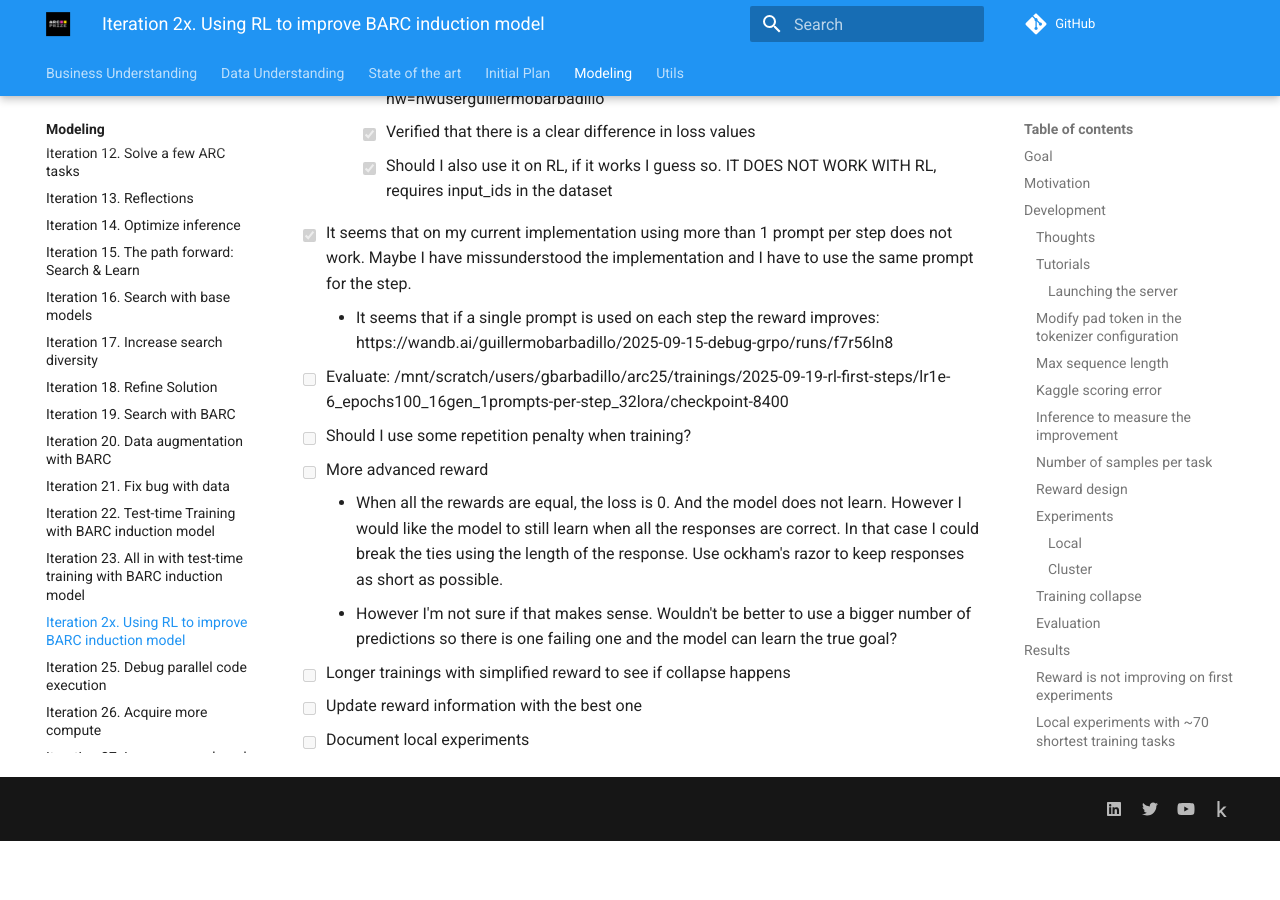
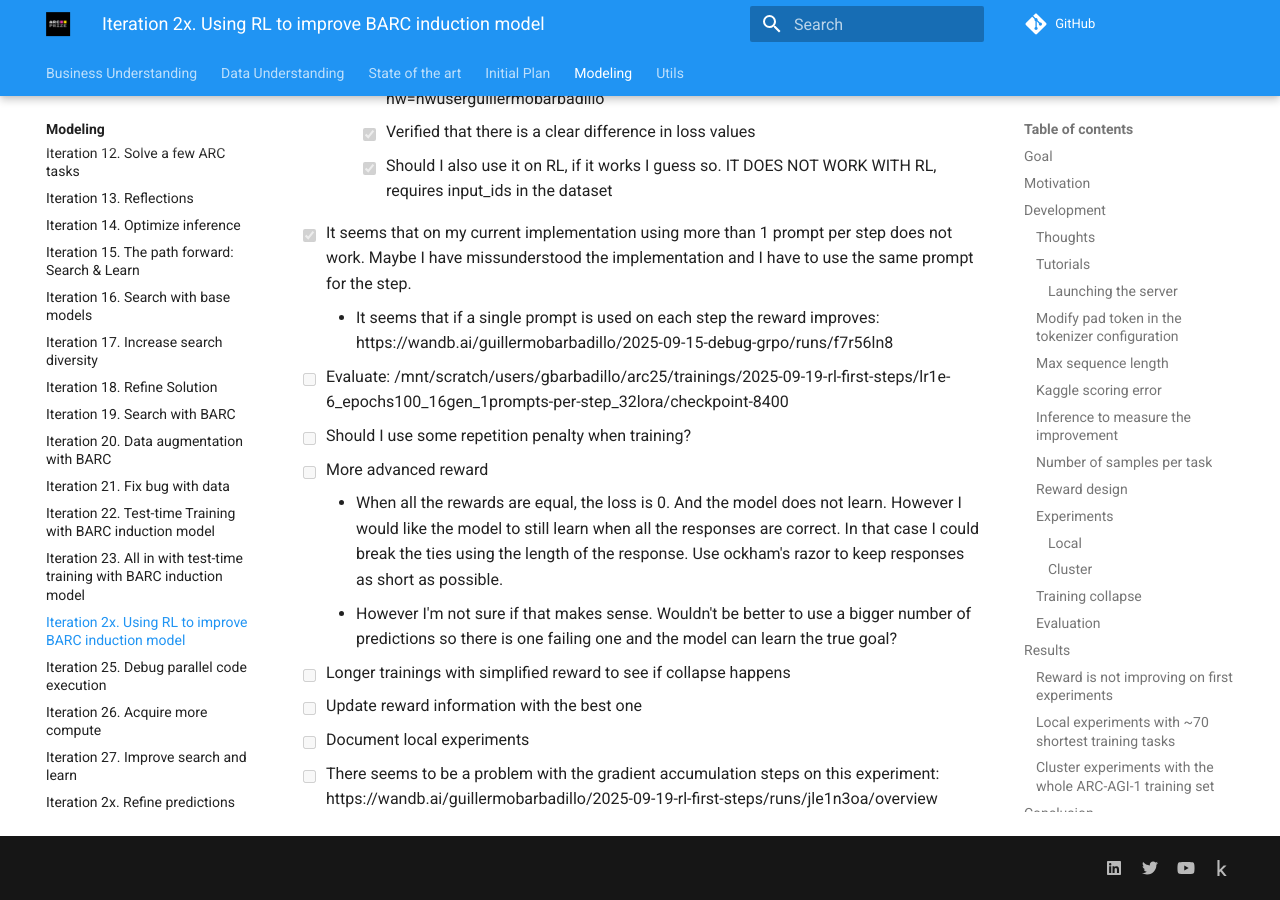
Before and after one commit to ironbar/arc25, an MkDocs documentation site: the page built from docs/modeling/Iteration_24_RL_BARC.md, in a window 1280 px wide and 900 px high, scrolled down 8473 px. Built offline with MkDocs 1.6.1 and Material for MkDocs 9.7.7, drawn with Linux system fonts in a browser that asks for light colours; comment, search, counter and statistics services are not loaded; before the commit the page ends 9314 px from its top, so only the background shows below that.

Commit message:
documented problem

```diff
--- a/docs/modeling/Iteration_24_RL_BARC.md
+++ b/docs/modeling/Iteration_24_RL_BARC.md
@@ -325,3 +325,4 @@
 - [ ] Longer trainings with simplified reward to see if collapse happens
 - [ ] Update reward information with the best one
 - [ ] Document local experiments
+- [ ] There seems to be a problem with the gradient accumulation steps on this experiment: https://wandb.ai/guillermobarbadillo/2025-09-19-rl-first-steps/runs/jle1n3oa/overview
```
